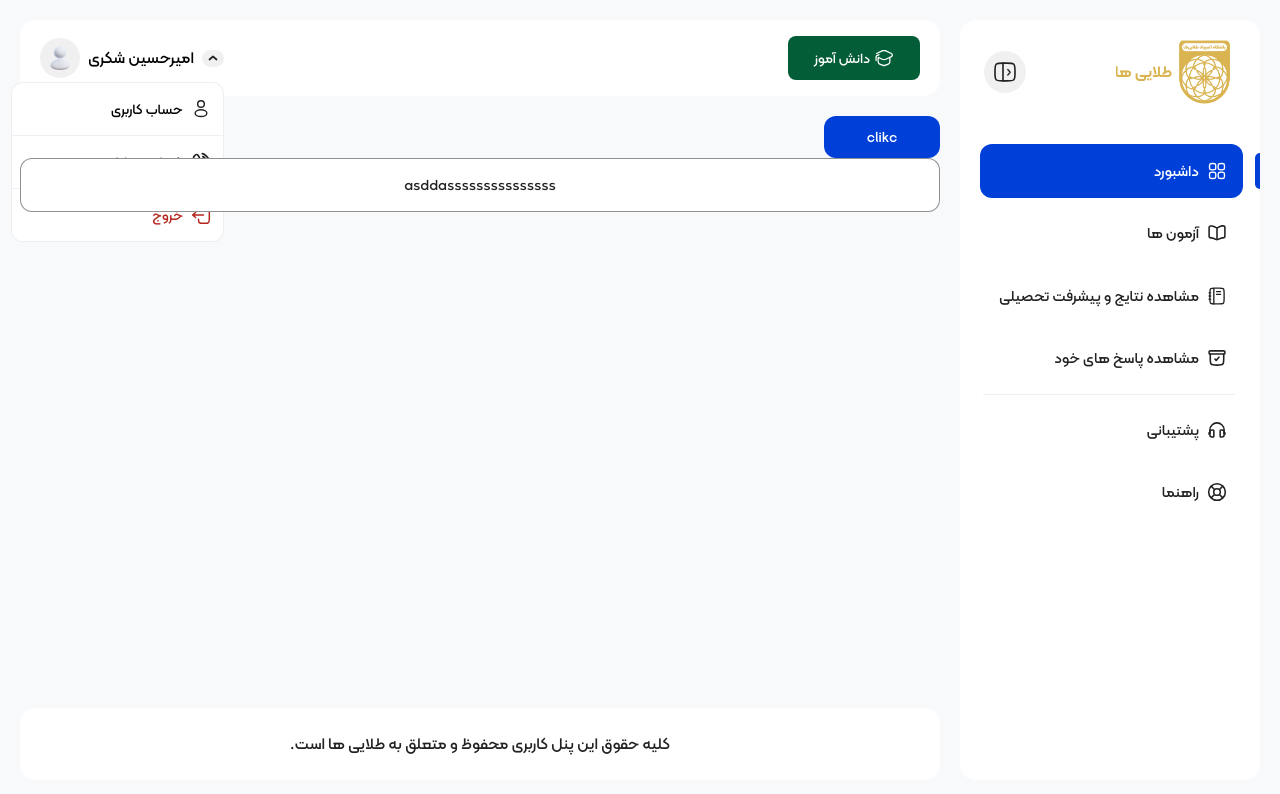
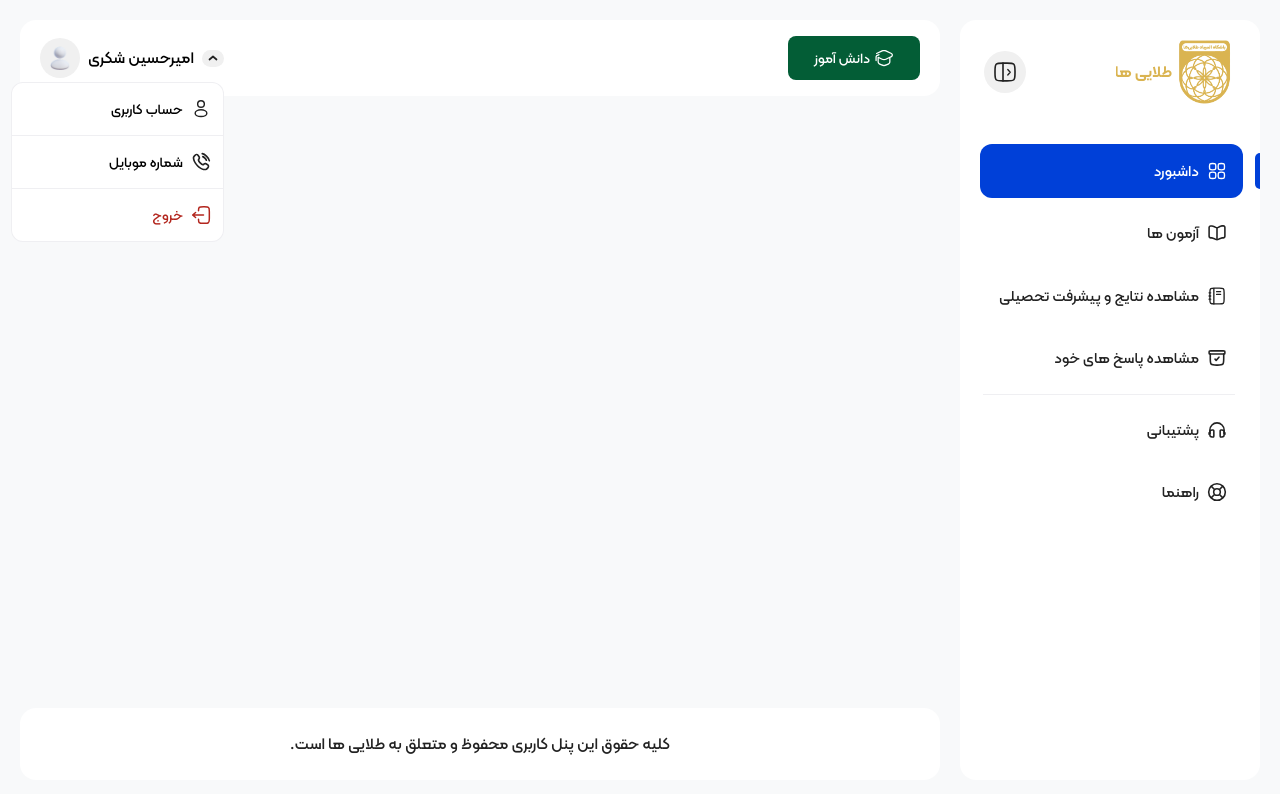
Before and after one commit to hayatisaeed/lmsfrontend, a Next.js app: page /student/dashboard in a window 1280 px wide. Both pictures are taken after a click on the button 212 px from the left and 58 px from the top of the page. Shown: the top 794 px of the page. Built offline with nearby package versions, Linux system fonts and the light colour scheme.

Commit message:
refactore(dropdown):add create portal to dropdown and remove id

```diff
--- a/app/(routes)/student/dashboard/page.tsx
+++ b/app/(routes)/student/dashboard/page.tsx
@@ -1,21 +1,5 @@
 "use client";
-import { DropDown } from "@/shared/components";
-import { Button, Menu } from "@/shared/ui";
 
 export default function Dashboard() {
-  return (
-    <div>
-      <DropDown.Window id="provinces">
-        <DropDown.Item>dsfdsf</DropDown.Item>
-      </DropDown.Window>
-      <DropDown.Toggler id="provinces">
-        <Button type="button">clikc</Button>
-      </DropDown.Toggler>
-      <Menu
-        options={[{ id: 2, label: "dfsd" }]}
-        onChange={() => {}}
-        label="asddasssssssssssssss"
-      />
-    </div>
-  );
+  return <div></div>;
 }
--- a/app/layout.tsx
+++ b/app/layout.tsx
@@ -28,13 +28,11 @@ interface IRootLayoutProps {
 export default function RootLayout({ children }: IRootLayoutProps) {
   return (
     <html lang="fa" dir="rtl" className="h-full font-kalameh font-medium">
-      <DropDown>
-        <Modal>
-          <body className="h-screen bg-[#f8f9fa] overflow-hidden">
-            {children}
-          </body>
-        </Modal>
-      </DropDown>
+      <Modal>
+        <body className="h-screen bg-[#f8f9fa] overflow-hidden">
+          {children}
+        </body>
+      </Modal>
     </html>
   );
 }
--- a/components/header/Account.tsx
+++ b/components/header/Account.tsx
@@ -26,7 +26,8 @@ export default function Account({ name, image }: IAccountProps) {
 
   return (
     <div className="flex items-center gap-2">
-      <DropDown.Window id="user">
+      <DropDown>
+        <DropDown.Window>
           <DropDown.Item
             onClick={handleClickAccount}
             icon={<UserRounded size="SM" />}
@@ -44,9 +45,10 @@ export default function Account({ name, image }: IAccountProps) {
             خروج
           </DropDown.Item>
         </DropDown.Window>
-      <DropDown.Toggler id="user">
-        <DropDown.Button id="user" />
+        <DropDown.Toggler>
+          <DropDown.Button />
         </DropDown.Toggler>
+      </DropDown>
 
       <h3 className="text-sm md:text-[16px]">{name}</h3>
       <div className="relative size-8 md:size-10 rounded-full bg-box-primary">
--- a/components/header/Header.tsx
+++ b/components/header/Header.tsx
@@ -12,7 +12,7 @@ export default function Header({ role }: IHeaderProps) {
   return (
     <div className="w-full bg-white-primary rounded-none lg:rounded-2xl px-5 py-4 mb-5 flex justify-between items-center">
       <Label type={role} />
-      <Account name="امیرحسین شکری"  />
+      <Account name="امیرحسین شکری" />
     </div>
   );
 }
--- a/features/student/profile/modal/WindowMenuCities.tsx
+++ b/features/student/profile/modal/WindowMenuCities.tsx
@@ -6,6 +6,7 @@ import { Button, Menu } from "@/shared/ui";
 
 import { provinces } from "@/shared/constant/provinces";
 import { cities } from "@/shared/constant/cities";
+import { DropDown } from "@/shared/components";
 
 interface IWindowMenuCitiesProps {
   defaultProvince?: { id: number; label: string };
@@ -60,7 +61,6 @@ export default function WindowMenuCities({
   return (
     <div className="flex flex-col gap-5 sm:w-[500px]">
       <h3 className="text-text-primary font-semibold">{label}</h3>
-
       <div className="flex flex-col sm:flex-row gap-3 w-full">
         <Menu
           label="استان مورد نظر خود را انتخاب کنید"
--- a/shared/components/DropDown.tsx
+++ b/shared/components/DropDown.tsx
@@ -1,36 +1,29 @@
 "use client";
 
-// React imports
 import {
   createContext,
   useState,
-  useEffect,
   useRef,
   useContext,
+  useEffect,
   cloneElement,
+  ReactNode,
+  ReactElement,
+  MouseEvent,
   ButtonHTMLAttributes,
-  ReactElement,
 } from "react";
 
-//import types
-import { DropDownID } from "@/shared/types/dropDown";
-import { ReactNode, MouseEvent } from "react";
-
-//import ui
 import { ButtonIcon } from "@/shared/ui";
-
-//import clsx
+import { AltArrow } from "@/shared/icons";
 import clsx from "clsx";
-
-//improt icons
-import { AltArrow } from "@/shared/icons";
+import { createPortal } from "react-dom";
 
 interface IContextDropDownProps {
-  openId: DropDownID;
-  open: (id: DropDownID) => void;
+  isOpen: boolean;
+  open: () => void;
   close: () => void;
   position: { x: number; y: number };
-  changePosition: (x: number, y: number) => void;
+  setPosition: (x: number, y: number) => void;
 }
 
 const ContextDropDown = createContext<IContextDropDownProps | null>(null);
@@ -40,114 +33,82 @@ interface IDropDownProps {
 }
 
 export default function DropDown({ children }: IDropDownProps) {
-  const [openId, setOpenId] = useState<DropDownID>("none");
-  const [position, setPosition] = useState<{ x: number; y: number }>({
-    x: 0,
-    y: 0,
-  });
+  const [isOpen, setIsOpen] = useState(false);
+  const [position, setPositionState] = useState({ x: 0, y: 0 });
 
-  function open(id: DropDownID) {
-    setOpenId(id);
-  }
-
-  function close() {
-    setOpenId("none");
-  }
-
-  function changePosition(x: number, y: number) {
-    setPosition({ x, y });
-  }
+  const open = () => setIsOpen(true);
+  const close = () => setIsOpen(false);
+  const setPosition = (x: number, y: number) => setPositionState({ x, y });
 
   return (
     <ContextDropDown.Provider
-      value={{ openId, open, close, position, changePosition }}
+      value={{ isOpen, open, close, position, setPosition }}
     >
       {children}
     </ContextDropDown.Provider>
   );
 }
 
-interface IWindowProps {
-  children: ReactNode;
-  id: Exclude<DropDownID, "none">;
-}
+function Window({ children }: { children: ReactNode }) {
+  const context = useContext(ContextDropDown);
+  const ref = useRef<HTMLDivElement>(null);
 
-function Window({ children, id }: IWindowProps) {
-  const context = useContext(ContextDropDown);
-  const refDropDown = useRef<HTMLDivElement | null>(null);
+  if (!context) throw new Error("DropDown.Window must be used within DropDown");
 
-  if (!context) {
-    throw new Error(
-      "DropDown.Window must be used within a <DropDown> component"
-    );
-  }
-
-  const {
-    openId,
-    position: { x, y },
-    close,
-  } = context;
+  const { isOpen, position, close } = context;
 
   useEffect(() => {
     function handleClickOutside(e: globalThis.MouseEvent) {
-      if (
-        refDropDown.current &&
-        !refDropDown.current.contains(e.target as Node) &&
-        openId !== "none"
-      ) {
+      if (ref.current && !ref.current.contains(e.target as Node)) {
         close();
       }
     }
+    document.addEventListener("click", handleClickOutside);
+    return () => document.removeEventListener("click", handleClickOutside);
+  }, [close]);
 
-    document.addEventListener("click", handleClickOutside);
+  if (!isOpen) return null;
 
-    return () => document.removeEventListener("click", handleClickOutside);
-  }, [close, openId]);
-
-  if (openId !== id) return null;
-
-  return (
+  return createPortal(
     <div
-      ref={refDropDown}
-      className="fixed w-[213px] border border-liner-primary/7 rounded-xl divide-y-[1px] divide-liner-primary/7 bg-white-primary max-h-80 overflow-auto"
-      style={{ left: `${x - 213}px`, top: `${y + 15}px` }}
+      ref={ref}
+      className="fixed w-[213px] border border-liner-primary/7 rounded-xl divide-y-[1px] divide-liner-primary/7 bg-white-primary max-h-80 overflow-auto z-50"
+      style={{ left: `${position.x}px`, top: `${position.y}px` }}
     >
       {children}
-    </div>
+    </div>,
+    document.documentElement
   );
 }
 
-interface ITogglerProps {
+function Toggler({
+  children,
+}: {
   children: ReactElement<ButtonHTMLAttributes<HTMLButtonElement>>;
-  id: Exclude<DropDownID, "none">;
-}
-
-function Toggler({ children, id }: ITogglerProps) {
+}) {
   const context = useContext(ContextDropDown);
 
-  if (!context) {
-    throw new Error(
-      "DropDown.Toggler must be used within a <DropDown> component"
-    );
-  }
+  if (!context)
+    throw new Error("DropDown.Toggler must be used within DropDown");
 
-  const { openId, changePosition, open, close } = context;
+  const { isOpen, open, close, setPosition } = context;
 
-  function handleClickToggler(e: MouseEvent<HTMLButtonElement>) {
-    if (id === openId) {
+  function handleClick(e: MouseEvent<HTMLButtonElement>) {
+    const rect = e.currentTarget.getBoundingClientRect();
+
+    const offsetX = rect.right - 213;
+    const offsetY = rect.bottom + 15;
+
+    setPosition(offsetX, offsetY);
+
+    if (isOpen) {
       close();
     } else {
-      const rect = e.currentTarget.getBoundingClientRect();
-      console.log(rect);
-
-      changePosition(rect.right, rect.bottom);
-      open(id);
+      open();
     }
   }
 
-  return cloneElement(children, {
-    onClick: handleClickToggler,
-  });
+  return cloneElement(children, { onClick: handleClick });
 }
 
 interface IItemProps extends ButtonHTMLAttributes<HTMLButtonElement> {
@@ -157,31 +118,26 @@ interface IItemProps extends ButtonHTMLAttributes<HTMLButtonElement> {
 
 function Item({ children, icon, className, onClick, ...props }: IItemProps) {
   const context = useContext(ContextDropDown);
-
-  if (!context) {
-    throw new Error(
-      "DropDown.Button must be used within a <DropDown> component"
-    );
-  }
+  if (!context) throw new Error("DropDown.Item must be used within DropDown");
 
   const { close } = context;
 
-  function handleClickItem(e: MouseEvent<HTMLButtonElement>) {
+  const handleClick = (e: MouseEvent<HTMLButtonElement>) => {
     close();
     onClick?.(e);
-  }
+  };
 
   return (
     <button
       className={clsx(
-        "flex w-full justify-between items-cente cursor-pointer px-3 py-4 transition-all hover:bg-[#f9f9f9]",
+        "flex w-full justify-between items-center cursor-pointer px-3 py-4 transition-all hover:bg-[#f9f9f9]",
         className
       )}
       type="button"
-      onClick={handleClickItem}
+      onClick={handleClick}
       {...props}
     >
-      <div className="flex items-center justify-center text-sm gap-2">
+      <div className="flex items-center text-sm gap-2">
         {icon}
         <span>{children}</span>
       </div>
@@ -189,28 +145,16 @@ function Item({ children, icon, className, onClick, ...props }: IItemProps) {
   );
 }
 
-interface IButtonProps extends ButtonHTMLAttributes<HTMLButtonElement> {
-  id: Exclude<DropDownID, "none">;
-}
+function Button(props: ButtonHTMLAttributes<HTMLButtonElement>) {
+  const context = useContext(ContextDropDown);
+  if (!context) throw new Error("DropDown.Button must be used within DropDown");
 
-function Button({ id, ...props }: IButtonProps) {
-  const context = useContext(ContextDropDown);
-
-  if (!context) {
-    throw new Error(
-      "DropDown.Button must be used within a <DropDown> component"
-    );
-  }
-
-  const { openId } = context;
+  const { isOpen } = context;
 
   return (
     <ButtonIcon
       size="SM"
-      className={clsx(
-        "transition-all",
-        openId === id ? "rotate-180" : "rotate-0"
-      )}
+      className={clsx("transition-all", isOpen ? "rotate-180" : "rotate-0")}
       {...props}
     >
       <AltArrow size="XS" />
@@ -218,6 +162,7 @@ function Button({ id, ...props }: IButtonProps) {
   );
 }
 
+// Attach components
 DropDown.Window = Window;
 DropDown.Toggler = Toggler;
 DropDown.Item = Item;
--- a/shared/icons/essentional/Help.tsx
+++ b/shared/icons/essentional/Help.tsx
@@ -21,14 +21,14 @@ export default function Help({ color = "DARK", size = "MD" }: IHelpProps) {
           cy="9.49992"
           r="7.91667"
           stroke={COLORS[color]}
-          stroke-width="1.5"
+          strokeWidth="1.5"
         />
         <circle
           cx="9.49967"
           cy="9.49992"
           r="3.16667"
           stroke={COLORS[color]}
-          stroke-width="1.5"
+          strokeWidth="1.5"
         />
         <path
           d="M11.875 7.12492L15.0417 3.95825"
```
Lines whose indentation alone changed are shown as unchanged.
